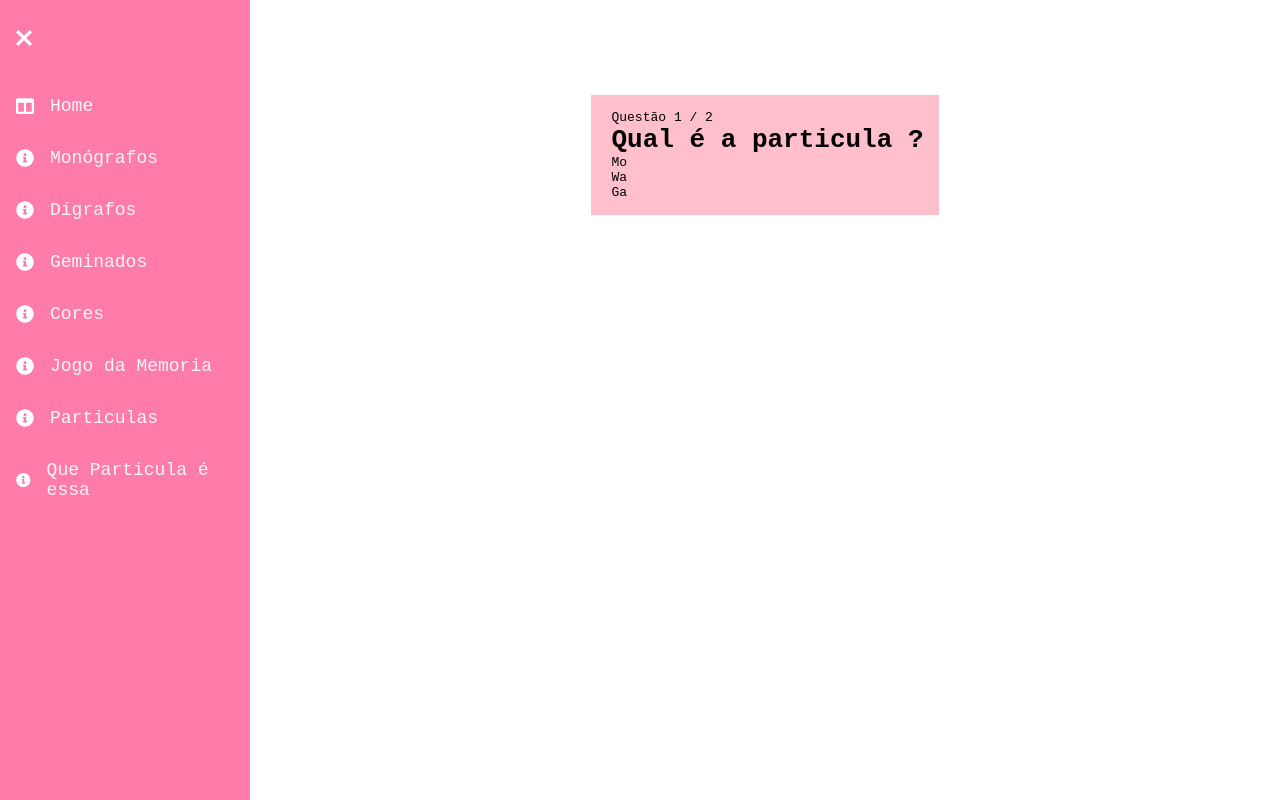
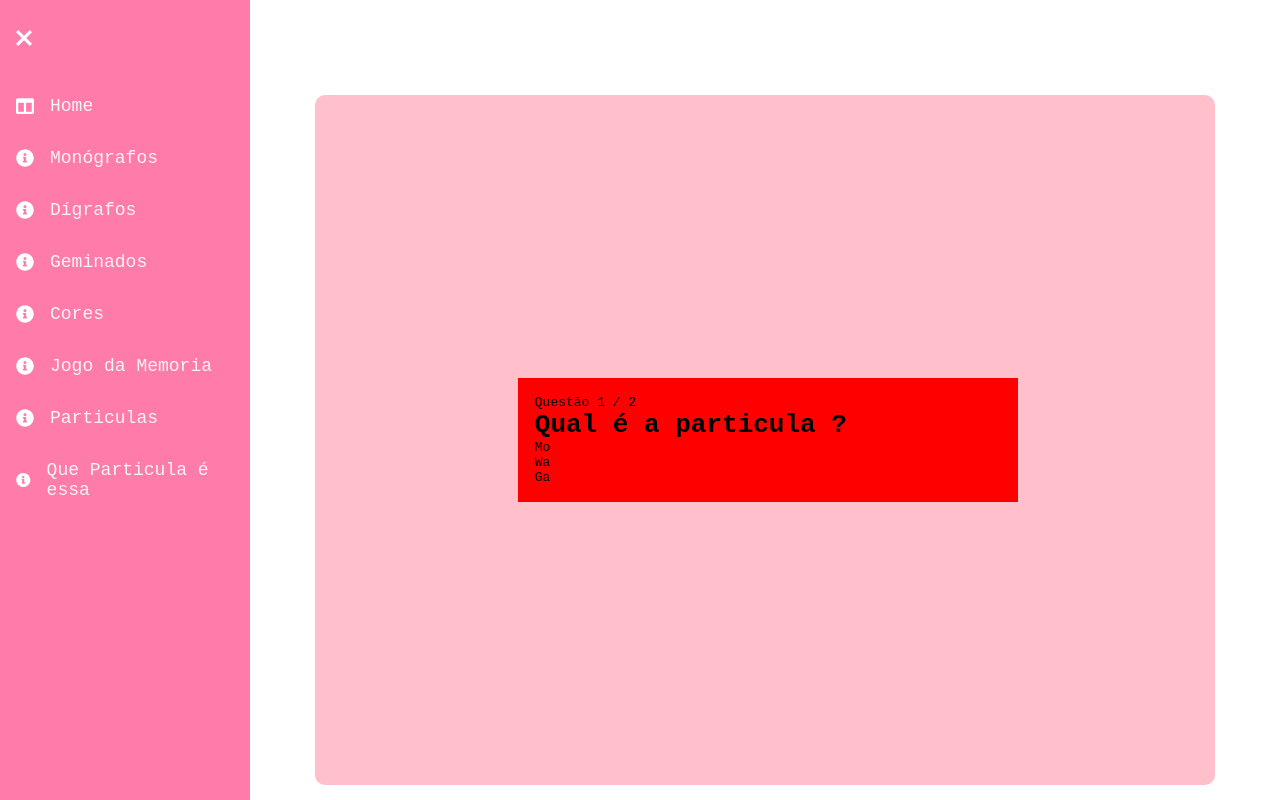
Before and after one commit to deborafsm/nihongo-san, a React (Create React App) app in the folder my-app/: page /particula-game in a window 1280 px wide. Built offline with nearby package versions, Linux system fonts and the light colour scheme.

Commit message:
update: style game particulas

```diff
--- a/my-app/src/components/Questions/questionsParticulas.jsx
+++ b/my-app/src/components/Questions/questionsParticulas.jsx
@@ -1,5 +1,5 @@
 import { useState } from "react";
-import style from './style.css'
+import style from "./style.css";
 const questoes = [
   {
     questText: "Qual é a particula ?",
@@ -42,6 +42,7 @@ function QuestionGame() {
   return (
     <>
       <div className="container-anwser">
+        <div className="content">
           {mostraScore ? (
             <div className="anwser-score">
               <p>
@@ -70,6 +71,7 @@ function QuestionGame() {
             </>
           )}
         </div>
+      </div>
     </>
   );
 }
--- a/my-app/src/components/Questions/style.css
+++ b/my-app/src/components/Questions/style.css
@@ -1,9 +1,17 @@
 .container-anwser {
   display: flex;
-  flex-direction: column;
   background-color: pink;
-  width: 100%;
-  height: auto;
+  width: 900px;
+  height: 100%;
   padding: 15px 15px 15px 20px;
-
+  flex-direction: row;
+  justify-content: center;
+  align-items: center;
+  box-shadow: rgba(255, 255, 255, 0.15) 0px 48px 100px 0px;
+  border-radius: 10px;
 }
+.content {
+  width: 500px;
+  padding: 2%;
+  background-color: red;
+}
```
Also changed, not shown: my-app/src/pages/ParticulaGame.jsx (+2 -5 lines), my-app/src/App.css (line endings or trailing spaces). Lines whose indentation alone changed are shown as unchanged.
